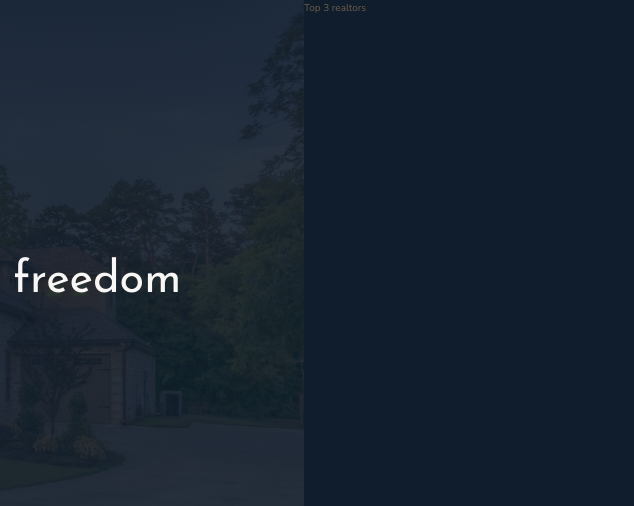
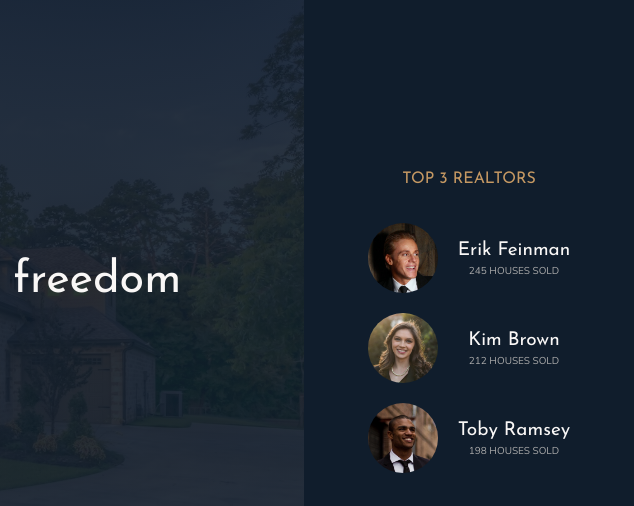
Before and after one commit to gurhanalan/Website-Project-RealEstate-Nexter, a website: page index.html in a window 1280 px wide. Shown: the top 506 px of the page, 646-1280 px from the left. Drawn offline with nearby package versions, Linux system fonts and the light colour scheme.

Commit message:
Add Realtors section

```diff
--- a/index.html
+++ b/index.html
@@ -19,19 +19,52 @@
             <button class="nav-btn"></button>
         </aside>
         <header class="header">
-            <img src="img/logo.png" alt="Nexter logo" class="header__logo">
+            <img src="img/logo.png" alt="Nexter logo" class="header__logo" />
             <h3 class="heading-3">Your own home:</h3>
             <h1 class="heading-1">The ultimate personal freedom</h1>
             <button class="btn header__btn">View our properties</button>
             <div class="header__seenon-text">Seen on</div>
             <div class="header__seenon-logos">
-                <img src="img/logo-bbc.png" alt="Seen on logo 1">
-                <img src="img/logo-forbes.png" alt="Seen on logo 2">
-                <img src="img/logo-techcrunch.png" alt="Seen on logo 3">
-                <img src="img/logo-bi.png" alt="Seen on logo 4">
+                <img src="img/logo-bbc.png" alt="Seen on logo 1" />
+                <img src="img/logo-forbes.png" alt="Seen on logo 2" />
+                <img src="img/logo-techcrunch.png" alt="Seen on logo 3" />
+                <img src="img/logo-bi.png" alt="Seen on logo 4" />
             </div>
         </header>
-        <div class="realtors">Top 3 realtors</div>
+        <div class="realtors">
+            <h3 class="heading-3">Top 3 Realtors</h3>
+            <div class="realtors__list">
+                <img
+                    src="img/realtor-1.jpeg"
+                    alt="Realtor 1"
+                    class="realtors__img"
+                />
+                <div class="realtors__details">
+                    <h4 class="heading-4 heading-4--light">Erik Feinman</h4>
+                    <p class="realtors__sold">245 houses sold</p>
+                </div>
+
+                <img
+                    src="img/realtor-2.jpeg"
+                    alt="Realtor 2"
+                    class="realtors__img"
+                />
+                <div class="realtors__details">
+                    <h4 class="heading-4 heading-4--light">Kim Brown</h4>
+                    <p class="realtors__sold">212 houses sold</p>
+                </div>
+
+                <img
+                    src="img/realtor-3.jpeg"
+                    alt="Realtor 3"
+                    class="realtors__img"
+                />
+                <div class="realtors__details">
+                    <h4 class="heading-4 heading-4--light">Toby Ramsey</h4>
+                    <p class="realtors__sold">198 houses sold</p>
+                </div>
+            </div>
+        </div>
         <section class="features">
             <div class="feature">
                 <svg class="feature__icon">
--- a/sass/_realtors.scss
+++ b/sass/_realtors.scss
@@ -1,4 +1,32 @@
 .realtors {
     background-color: $color-secondary;
     grid-column: col-end 6 / full-end;
+    text-align: center;
+    display: flex;
+    flex-direction: column;
+    justify-content: center;
+
+    &__list {
+        display: grid;
+        grid-template-columns: min-content max-content;
+        gap: 2rem;
+
+        align-items: center;
+        justify-content: center;
+        margin-top: 3rem;
+        // align-content: center;
+    }
+    &__img {
+        width: 7rem;
+        border-radius: 50%;
+        display: block;
+    }
+    &__details {
+    }
+
+    &__sold {
+        text-transform: uppercase;
+        color: $color-grey-light-2;
+        margin-top: -3px;
+    }
 }
```
Also changed, not shown: css/style.css.
